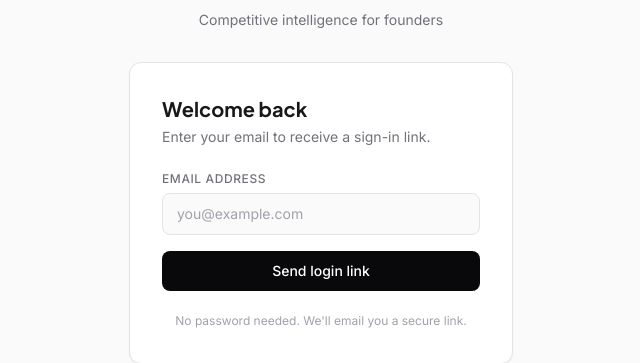
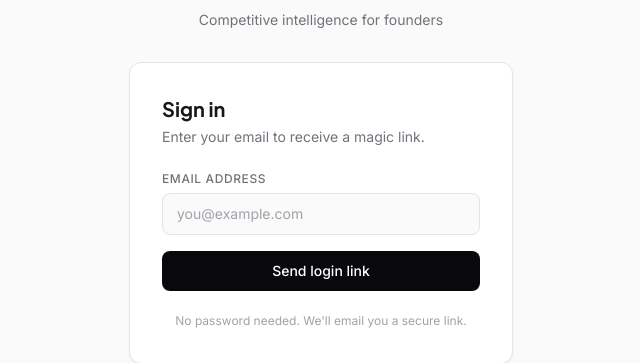
Before and after one commit to IManss-ai/competitor-analyzer, a FastAPI app: page /auth/login in a window 1280 px wide. Shown: the part 215-578 px from the top of the page, without its empty margins (319-959 px from the left). Run offline with FastAPI, Linux system fonts and the light colour scheme; some libraries are stand-ins or nearby versions.

Commit message:
style(design): F3+F4 — fix login copy, remove success icon circle
Co-Authored-By: Claude Sonnet 4.6 <noreply@anthropic.com>

```diff
--- a/templates/login.html
+++ b/templates/login.html
@@ -27,11 +27,6 @@
         {% if sent %}
         <!-- Success state -->
         <div class="text-center">
-            <div class="inline-flex items-center justify-center w-12 h-12 rounded-full bg-zinc-100 mb-5">
-                <svg class="w-5 h-5 text-zinc-700" fill="none" stroke="currentColor" stroke-width="1.75" viewBox="0 0 24 24">
-                    <path stroke-linecap="round" stroke-linejoin="round" d="M3 8l7.89 5.26a2 2 0 002.22 0L21 8M5 19h14a2 2 0 002-2V7a2 2 0 00-2-2H5a2 2 0 00-2 2v10a2 2 0 002 2z"/>
-                </svg>
-            </div>
             <h1 class="font-display font-bold text-zinc-900 text-xl mb-2">Check your inbox</h1>
             <p class="text-sm text-zinc-500 leading-relaxed">
                 We sent a login link to <span class="font-medium text-zinc-900">{{ email }}</span>.<br>It expires in 30 minutes.
@@ -46,8 +41,8 @@
         {% else %}
         <!-- Login form -->
         <div class="mb-6">
-            <h1 class="font-display font-bold text-zinc-900 text-xl mb-1">Welcome back</h1>
-            <p class="text-sm text-zinc-500">Enter your email to receive a sign-in link.</p>
+            <h1 class="font-display font-bold text-zinc-900 text-xl mb-1">Sign in</h1>
+            <p class="text-sm text-zinc-500">Enter your email to receive a magic link.</p>
         </div>
 
         {% if error %}
```
